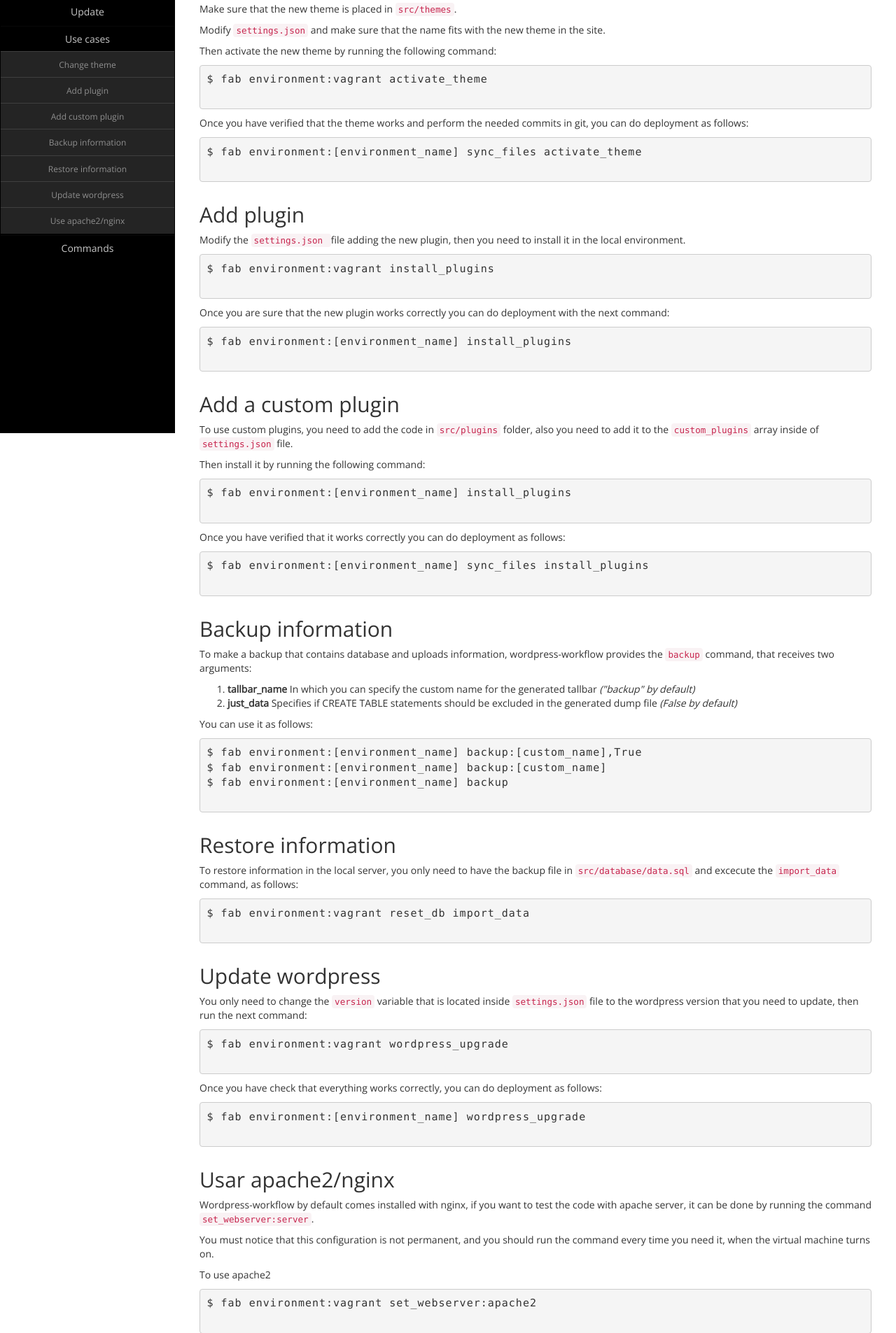
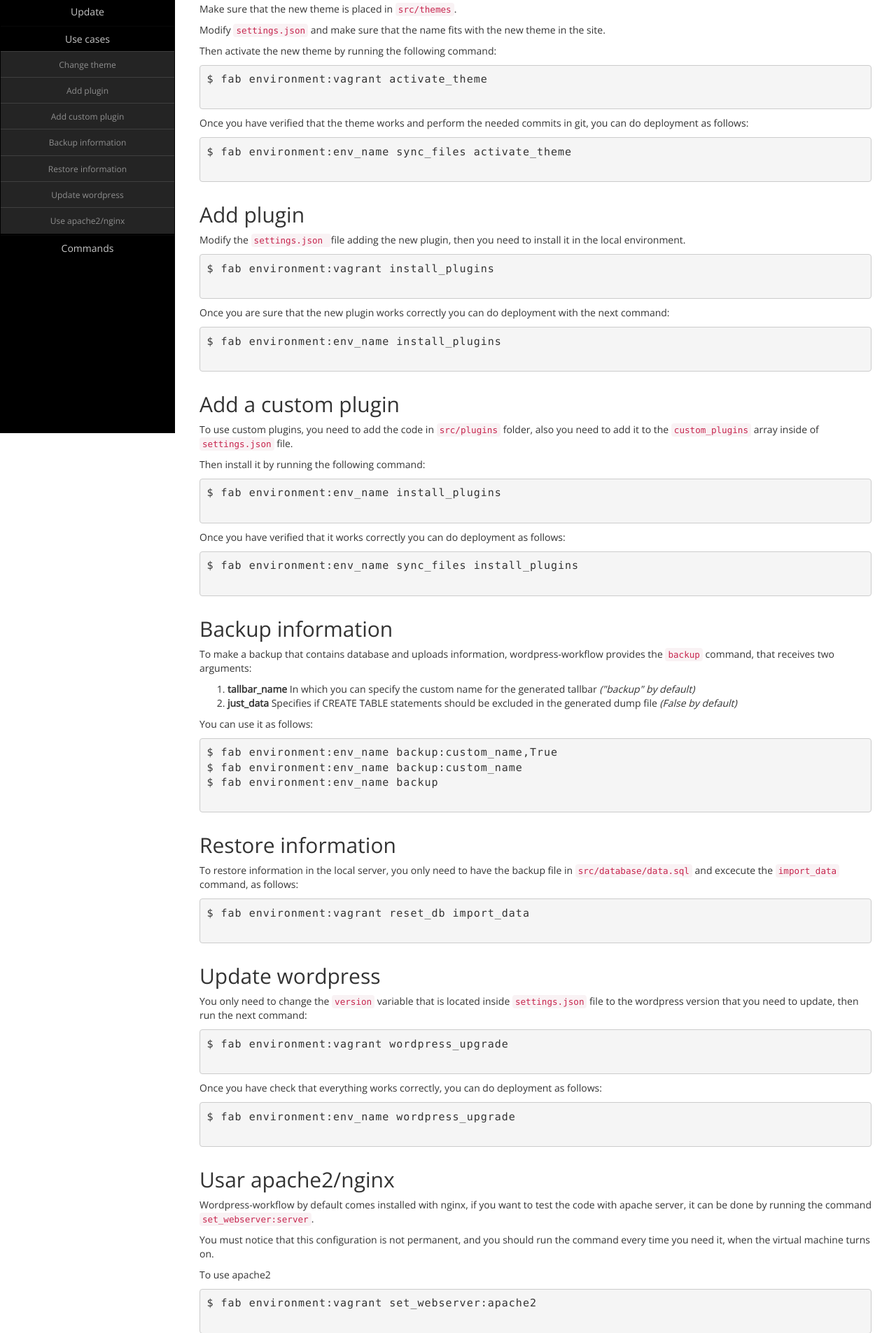
Before and after one commit to vinco/wordpress-workflow, a PHP site: page /use_cases.php in a window 1280 px wide. Shown: the part 181-2086 px from the top of the page at 70% size. Run offline with PHP 8.4, Linux system fonts and the light colour scheme.

Commit message:
(md:91709) set_webserver and environment_name fixed

```diff
--- a/documentation/commands.php
+++ b/documentation/commands.php
@@ -340,7 +340,7 @@ $ fab environment:env_name[,debug] <strong>set_webserver<span class="args">[:web
 
                             <h4>Arguments</h4>
                             <ol>
-                                <li><strong><span class="args">webserver</span></strong> <i>(string)</i> webserver name that will be used
+                                <li><strong><span class="args">webserver</span></strong> webserver name that will be used, you can switch between nginx and apache2
                                     <i>("nginx" by default)</i>.</li>
                             </ol>
 
--- a/documentation/use_cases.php
+++ b/documentation/use_cases.php
@@ -70,7 +70,7 @@ $ fab environment:vagrant activate_theme
                             the needed commits in git, you can do deployment as follows:
                         </p>
                         <pre>
-$ fab environment:[environment_name] sync_files activate_theme
+$ fab environment:env_name sync_files activate_theme
                         </pre>
                    </div>
                 </div>
@@ -89,7 +89,7 @@ $ fab environment:vagrant install_plugins
                             deployment with the next command:
                         </p>
                         <pre>
-$ fab environment:[environment_name] install_plugins
+$ fab environment:env_name install_plugins
                         </pre>
                     </div>
                 </div>
@@ -108,13 +108,13 @@ $ fab environment:[environment_name] install_plugins
                         </p>
 
                         <pre>
-$ fab environment:[environment_name] install_plugins
+$ fab environment:env_name install_plugins
                         </pre>
                         <p>
                             Once you have verified that it works correctly you can do deployment as follows:
                         </p>
                         <pre>
-$ fab environment:[environment_name] sync_files install_plugins
+$ fab environment:env_name sync_files install_plugins
                         </pre>
                     </div>
                 </div>
@@ -139,9 +139,9 @@ $ fab environment:[environment_name] sync_files install_plugins
                         </p>
 
                         <pre>
-$ fab environment:[environment_name] backup:[custom_name],True
-$ fab environment:[environment_name] backup:[custom_name]
-$ fab environment:[environment_name] backup
+$ fab environment:env_name backup:custom_name,True
+$ fab environment:env_name backup:custom_name
+$ fab environment:env_name backup
                         </pre>
                     </div>
                 </div>
@@ -174,7 +174,7 @@ $ fab environment:vagrant wordpress_upgrade
                             do deployment as follows:
                         </p>
                         <pre>
-$ fab environment:[environment_name] wordpress_upgrade
+$ fab environment:env_name wordpress_upgrade
                         </pre>
                     </div>
                 </div>
```
